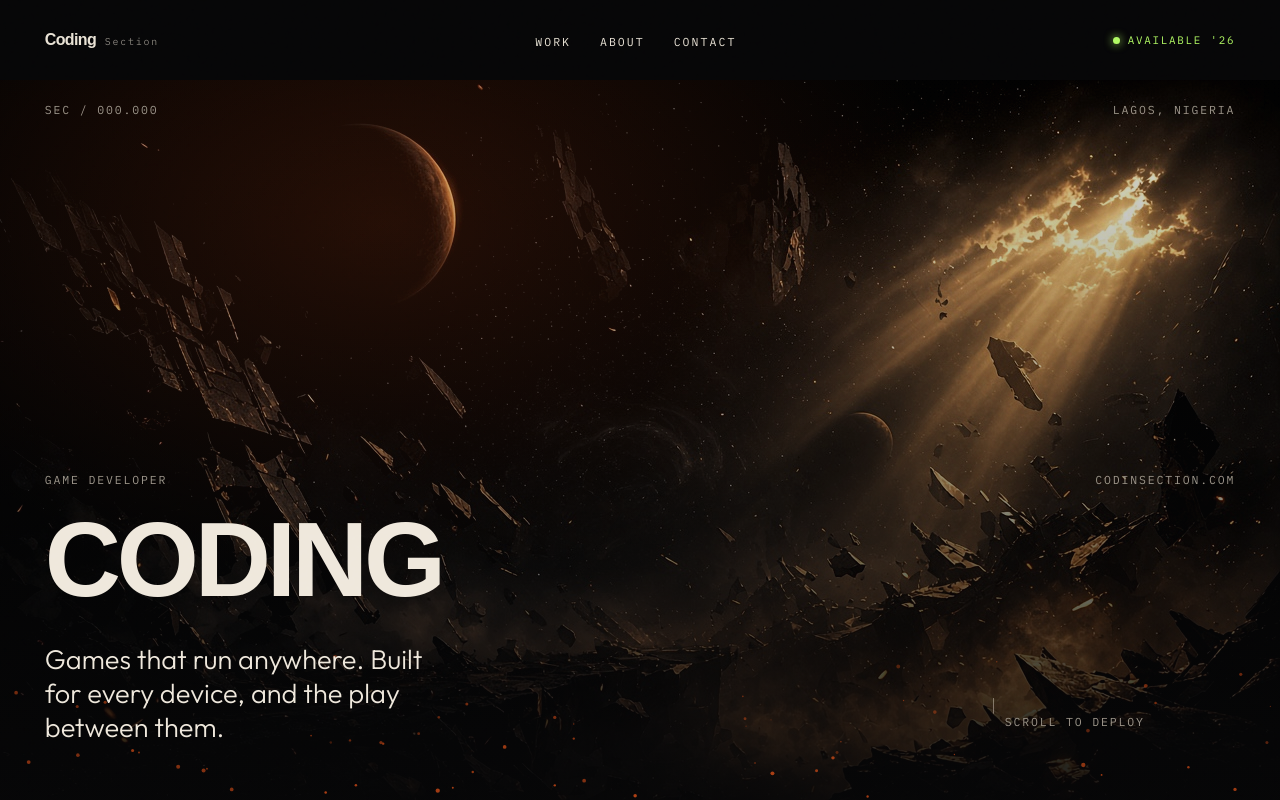
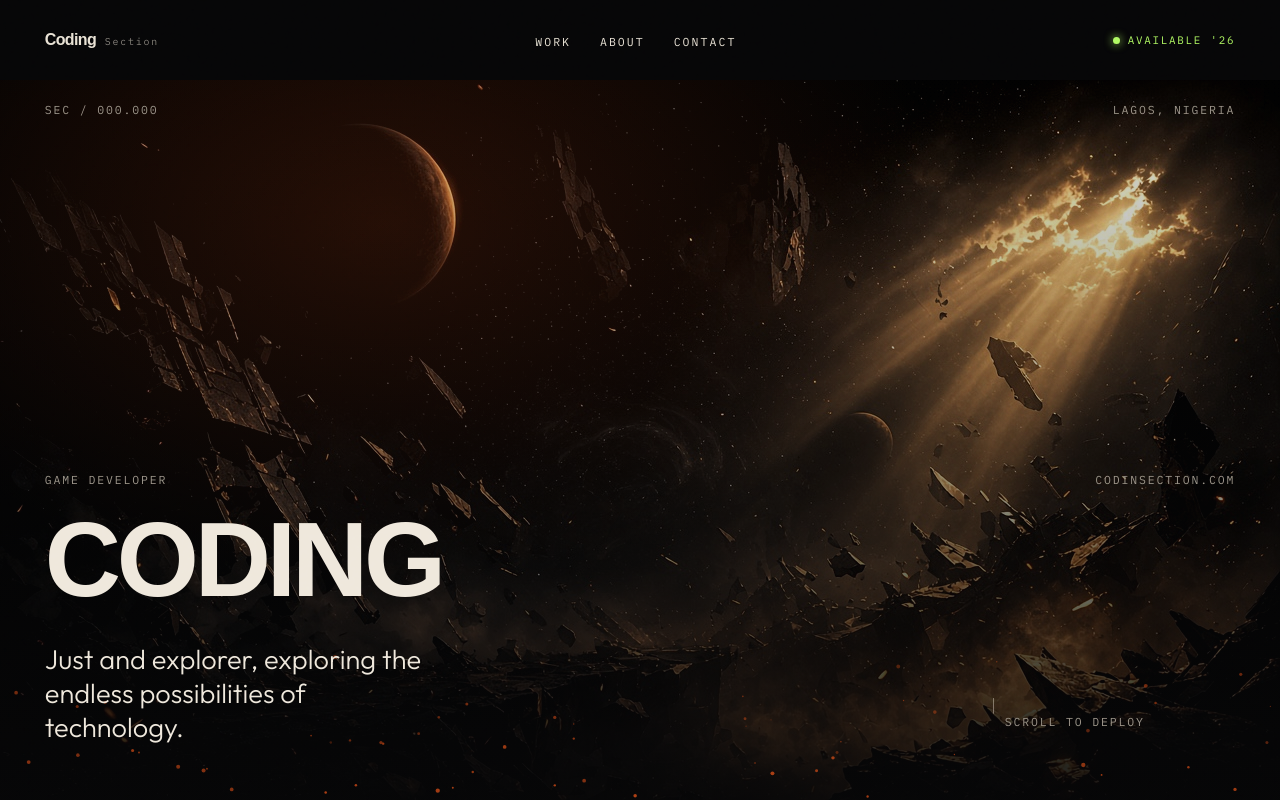
Before and after one commit to AnthonyAniobi/Coding-Section-Website, a React (Vite) app: page / in a window 1280 px wide. Shown: the top 800 px of the page. Built offline with nearby package versions, Linux system fonts and the light colour scheme; a web font is replaced by a local one.

Commit message:
Update site.ts to revise the tagline for clarity and comment out the LinkedIn link. Adjust Home.tsx to simplify the hero role description by removing additional text.

```diff
--- a/src/data/site.ts
+++ b/src/data/site.ts
@@ -3,7 +3,7 @@ export const site = {
   studio: 'Section',
   person: 'Anthony Ogadimma Aniobi',
   role: 'Game Developer',
-  tagline: 'Games that run anywhere.',
+  tagline: 'Just and explorer, exploring the endless possibilities of technology.',
   email: 'anthony@codingsection.com',
   url: 'https://codinsection.com',
   location: 'Lagos, Nigeria',
@@ -12,8 +12,9 @@ export const site = {
     { label: 'Itch.io', href: 'https://codingsection.itch.io/' },
     { label: 'GitHub', href: 'https://github.com/AnthonyAniobi/' },
     { label: 'TikTok', href: 'https://www.tiktok.com/@codingsection' },
-    { label: 'LinkedIn', href: 'https://www.linkedin.com/in/anthony-aniobi/' },
+    // { label: 'LinkedIn', href: 'https://www.linkedin.com/in/anthony-aniobi/' },
     { label: 'X', href: 'https://x.com/coding_section' },
+    { label: 'TikTok', href: 'https://www.tiktok.com/@codingsection' },
   ],
   tools: [
     'Unreal Engine',
--- a/src/pages/Home.tsx
+++ b/src/pages/Home.tsx
@@ -11,8 +11,8 @@ import { SplitText } from '../components/SplitText'
 import { Magnetic } from '../components/Magnetic'
 
 export function Home() {
-  const featured = projects[0]
-  const selected = projects.slice(1, 4)
+  const featured = projects[0] // pick the first project
+  const selected = projects.slice(1, 4) // pick the next 3 projects
   const { scrollY } = useScroll()
   const imageY = useTransform(scrollY, [0, 600], [0, 140])
   const imageScale = useTransform(scrollY, [0, 600], [1, 1.12])
@@ -51,7 +51,7 @@ export function Home() {
             <SplitText text={site.name} by="chars" />
           </h1>
           <div className="hero-sub">
-            <p className="hero-role">{site.tagline} Built for every device, and the play between them.</p>
+            <p className="hero-role">{site.tagline}</p>
             <div className="scroll-hint">
               <b />
               <span className="mono">Scroll to deploy</span>
```
